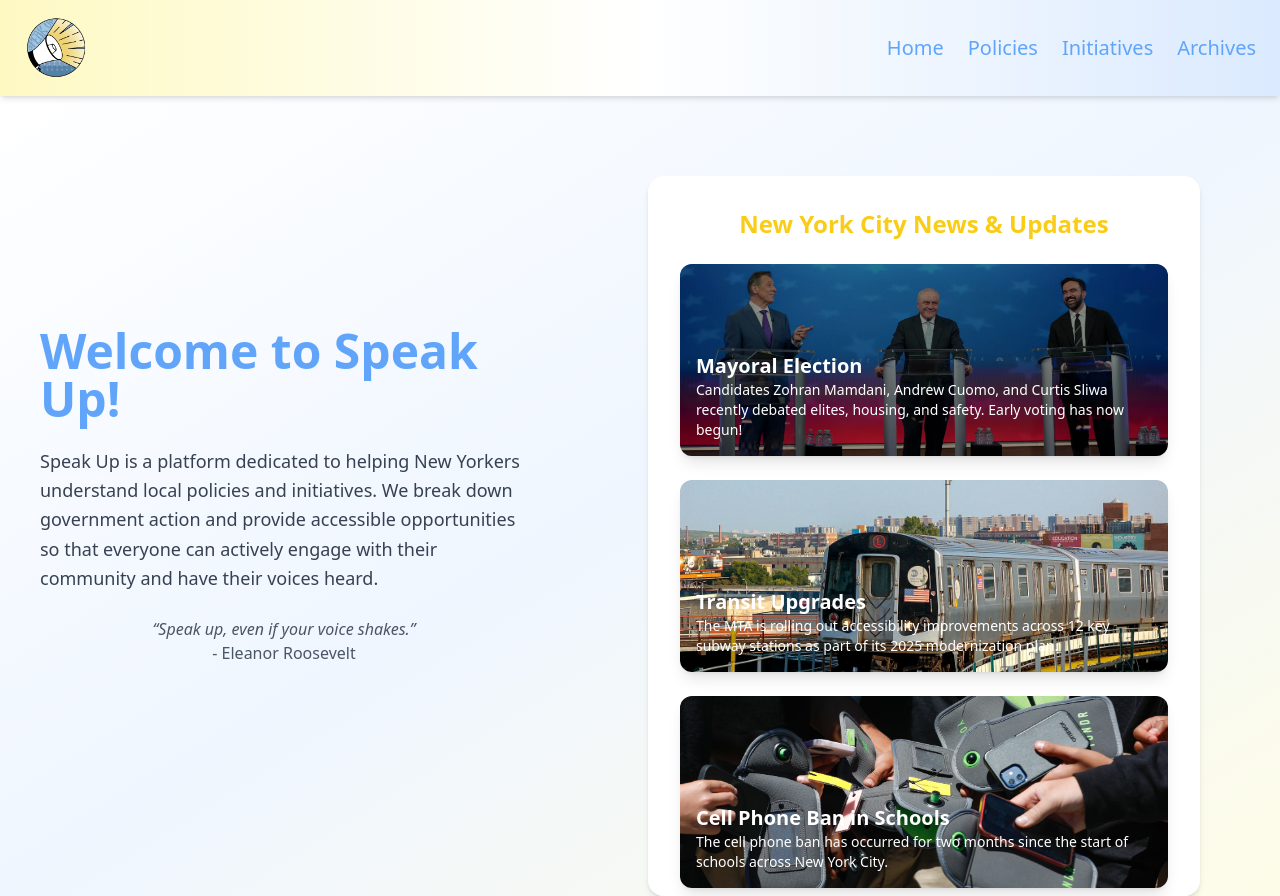
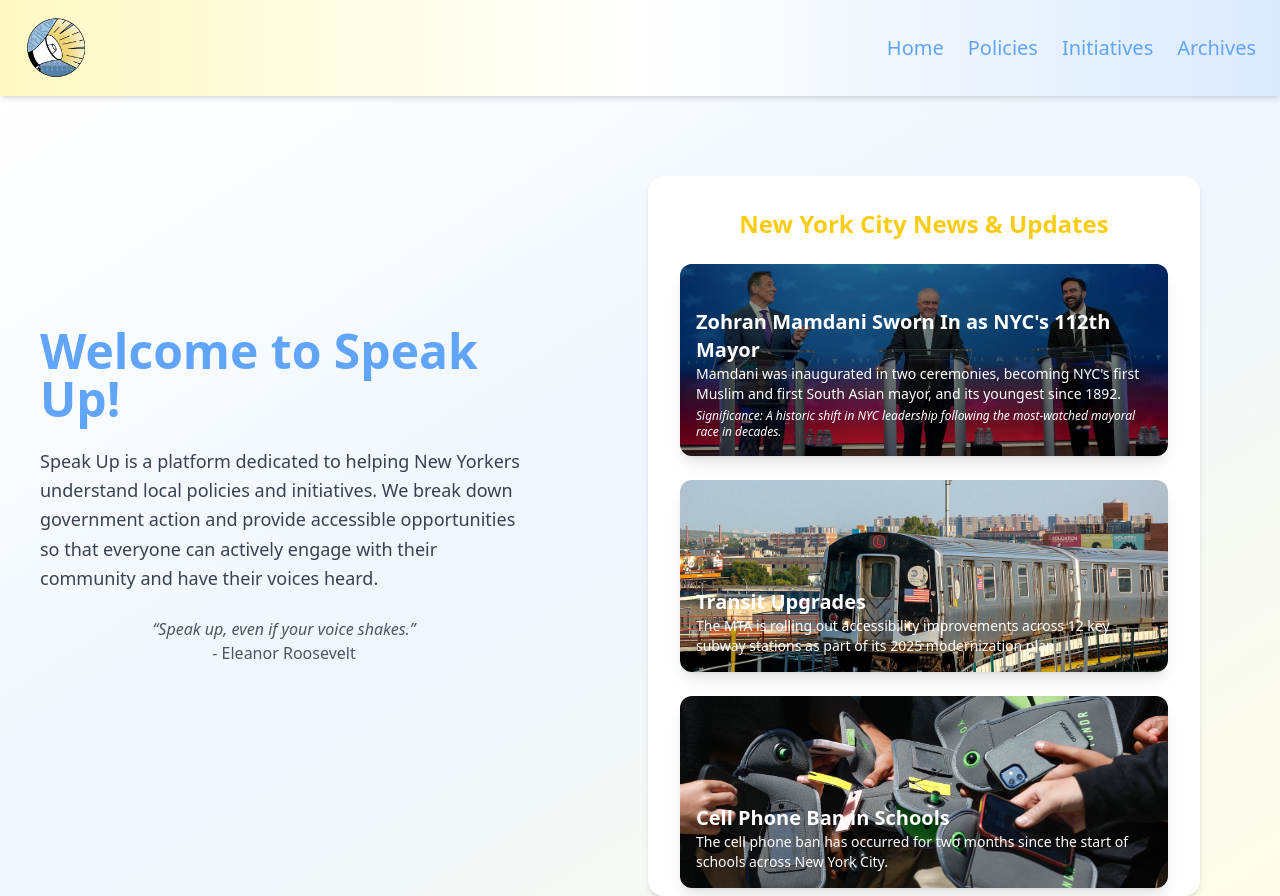
Before and after one commit to gy2335/speakup, a React (Vite) app: page / in a window 1280 px wide. Built offline with nearby package versions, Linux system fonts and the light colour scheme.

Commit message:
update to home

```diff
--- a/src/pages/Home.jsx
+++ b/src/pages/Home.jsx
@@ -27,13 +27,16 @@ export default function Home() {
         </h3>
 
         <div className="space-y-6 text-left">
-          {/* Mayoral Debate */}
+          {/* Mamdani Inaugurated */}
           <div className="relative rounded-xl overflow-hidden h-48 shadow-lg transform transition-transform hover:scale-105 hover:shadow-2xl">
             <img src="mayoraldebate.png" alt="Mayoral Debate" className="absolute inset-0 w-full h-full object-cover" />
             <div className="absolute inset-0 bg-black bg-opacity-40 flex flex-col justify-end p-4 text-white">
-              <h4 className="text-xl font-bold">Mayoral Election</h4>
+              <h4 className="text-xl font-bold">Zohran Mamdani Sworn In as NYC's 112th Mayor</h4>
               <p className="text-sm">
-                Candidates Zohran Mamdani, Andrew Cuomo, and Curtis Sliwa recently debated elites, housing, and safety. Early voting has now begun!
+                Mamdani was inaugurated in two ceremonies, becoming NYC's first Muslim and first South Asian mayor, and its youngest since 1892.
+              </p>
+              <p className="text-xs italic mt-1">
+                Significance: A historic shift in NYC leadership following the most-watched mayoral race in decades.
               </p>
             </div>
           </div>
```
